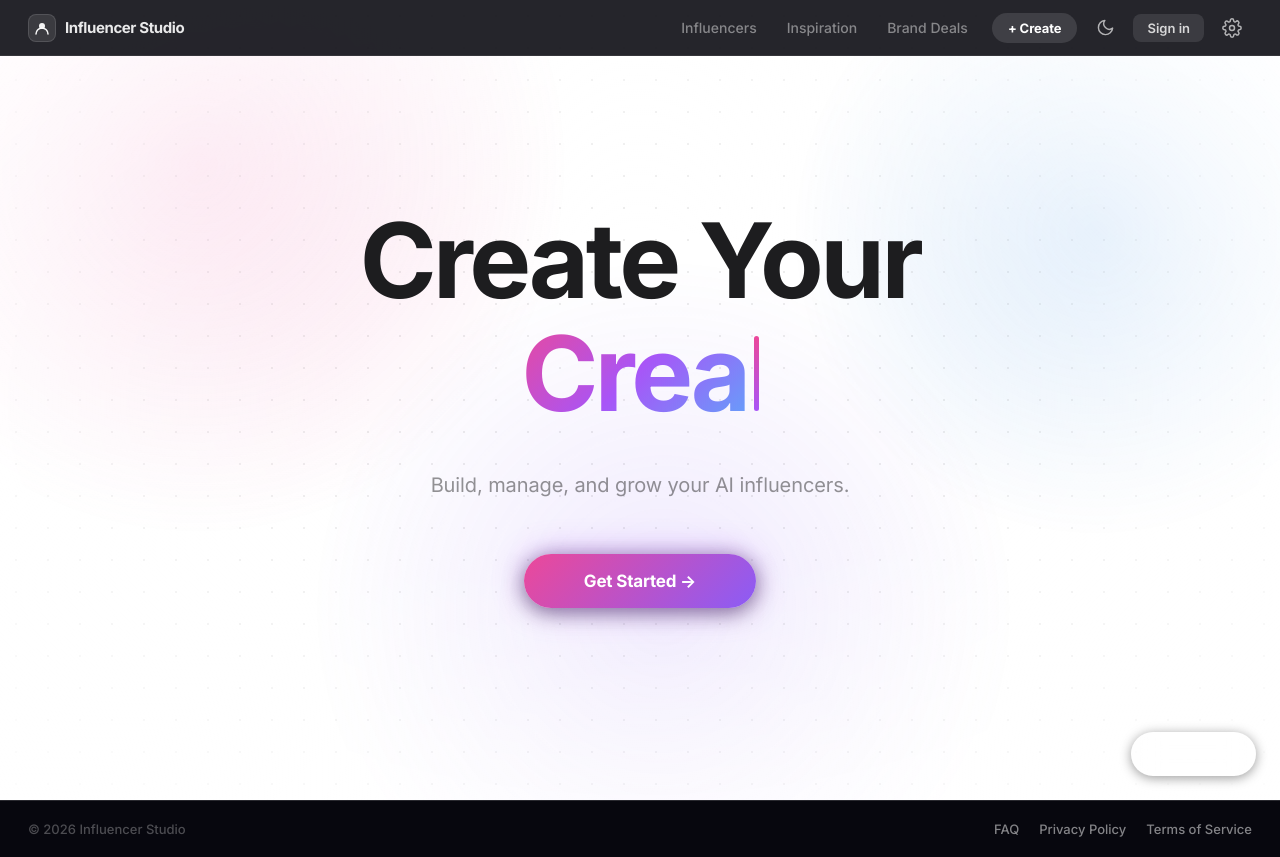
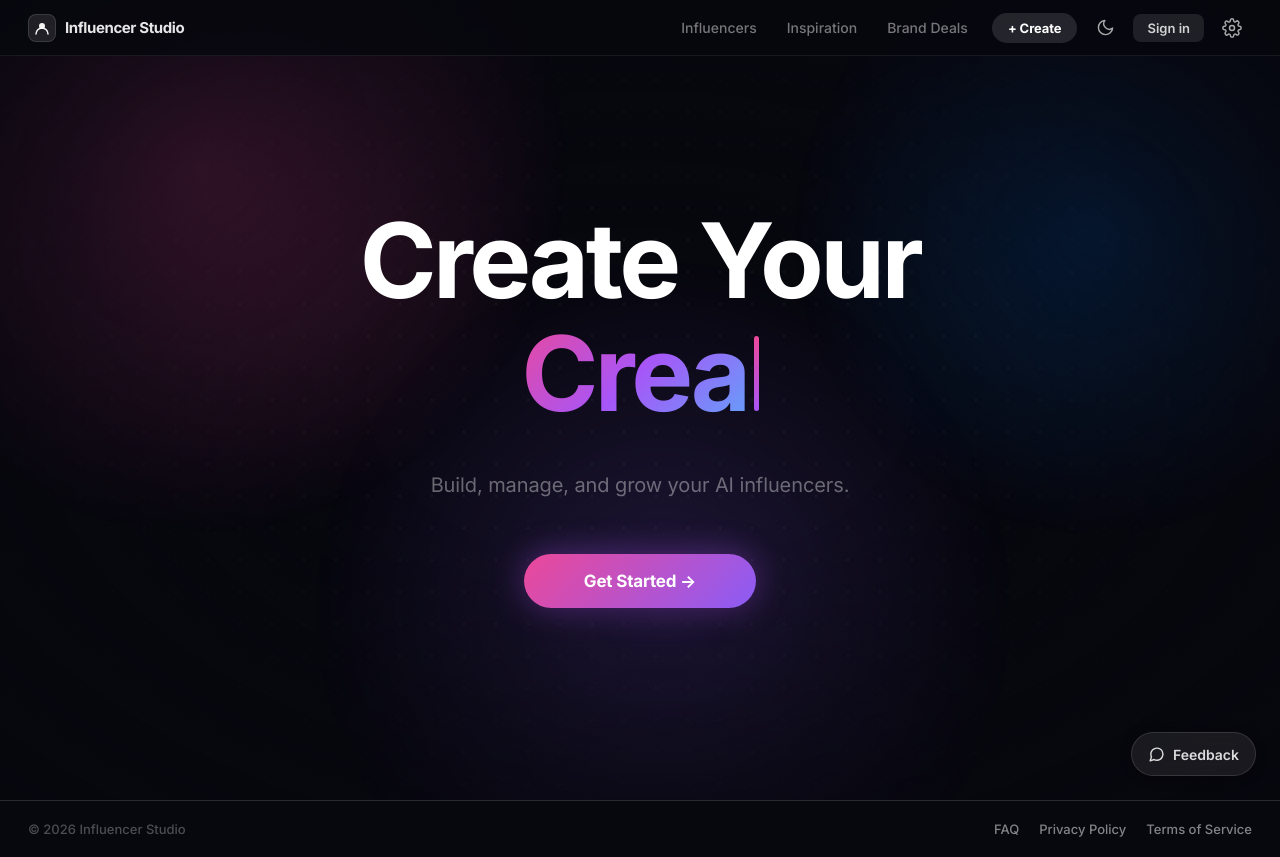
Before and after one commit to nataliashamoon/Natalia-ai-influencer, a React (Vite) app: page / in a window 1280 px wide. Built offline with nearby package versions, Linux system fonts and the light colour scheme; no server answers.

Commit message:
Theme-aware landing page — dark and light mode

```diff
--- a/src/pages/Landing.jsx
+++ b/src/pages/Landing.jsx
@@ -1,5 +1,6 @@
 import { useEffect, useState } from 'react'
 import { useNavigate } from 'react-router-dom'
+import { useTheme } from '../context/theme'
 
 const WORDS = ['Influencer', 'Creator', 'Avatar', 'Celebrity']
 const TYPE_SPEED = 75
@@ -62,6 +63,7 @@ const CARDS = [
 
 export default function Landing() {
   const navigate = useNavigate()
+  const { isDark } = useTheme()
   const animatedWord = useTypewriter()
 
   // Per-card: which image src + whether currently fading out
@@ -103,19 +105,19 @@ export default function Landing() {
       flexDirection: 'column',
       alignItems: 'center',
       justifyContent: 'center',
-      background: '#FFFFFF',
+      background: isDark ? '#07070E' : '#FFFFFF',
       overflow: 'hidden',
       padding: 'calc(var(--nav-h) + 40px) 24px 80px',
       textAlign: 'center',
     }}>
 
       {/* Orbs */}
-      <div style={{ position:'absolute', width:760, height:760, top:'-22%', left:'-18%', borderRadius:'50%', background:'radial-gradient(circle, rgba(236,72,153,0.18) 0%, transparent 65%)', animation:'orb1 14s ease-in-out infinite', pointerEvents:'none' }}/>
-      <div style={{ position:'absolute', width:620, height:620, top:'-14%', right:'-12%', borderRadius:'50%', background:'radial-gradient(circle, rgba(0,113,227,0.14) 0%, transparent 65%)', animation:'orb2 19s ease-in-out infinite', pointerEvents:'none' }}/>
-      <div style={{ position:'absolute', width:820, height:820, bottom:'-32%', left:'18%', borderRadius:'50%', background:'radial-gradient(circle, rgba(139,92,246,0.13) 0%, transparent 65%)', animation:'orb3 23s ease-in-out infinite', pointerEvents:'none' }}/>
+      <div style={{ position:'absolute', width:760, height:760, top:'-22%', left:'-18%', borderRadius:'50%', background:`radial-gradient(circle, rgba(236,72,153,${isDark?'0.28':'0.18'}) 0%, transparent 65%)`, animation:'orb1 14s ease-in-out infinite', pointerEvents:'none' }}/>
+      <div style={{ position:'absolute', width:620, height:620, top:'-14%', right:'-12%', borderRadius:'50%', background:`radial-gradient(circle, rgba(0,113,227,${isDark?'0.22':'0.14'}) 0%, transparent 65%)`, animation:'orb2 19s ease-in-out infinite', pointerEvents:'none' }}/>
+      <div style={{ position:'absolute', width:820, height:820, bottom:'-32%', left:'18%', borderRadius:'50%', background:`radial-gradient(circle, rgba(139,92,246,${isDark?'0.18':'0.13'}) 0%, transparent 65%)`, animation:'orb3 23s ease-in-out infinite', pointerEvents:'none' }}/>
 
       {/* Dot grid */}
-      <div style={{ position:'absolute', inset:0, backgroundImage:'radial-gradient(rgba(0,0,0,0.07) 1px, transparent 1px)', backgroundSize:'32px 32px', pointerEvents:'none' }}/>
+      <div style={{ position:'absolute', inset:0, backgroundImage:`radial-gradient(${isDark?'rgba(255,255,255,0.05)':'rgba(0,0,0,0.07)'} 1px, transparent 1px)`, backgroundSize:'32px 32px', pointerEvents:'none' }}/>
 
       {/* ── Floating influencer cards ── */}
       {CARDS.map((card, i) => {
@@ -145,7 +147,7 @@ export default function Landing() {
               animation: `cardFloat ${card.period}s ease-in-out ${card.delay}s infinite, cardSway ${card.sway}s ease-in-out ${card.delay * 0.7}s infinite`,
               borderRadius: 18,
               overflow: 'hidden',
-              boxShadow: '0 28px 70px rgba(0,0,0,0.18), 0 0 0 1px rgba(0,0,0,0.07)',
+              boxShadow: isDark ? '0 28px 70px rgba(0,0,0,0.65), 0 0 0 1px rgba(255,255,255,0.09)' : '0 28px 70px rgba(0,0,0,0.18), 0 0 0 1px rgba(0,0,0,0.07)',
               opacity: cardFade[i] ? 0 : 1,
               transition: 'opacity 0.75s ease',
             }}>
@@ -154,7 +156,7 @@ export default function Landing() {
                 alt=""
                 style={{ width: '100%', aspectRatio: '2/3', objectFit: 'cover', display: 'block' }}
               />
-              <div style={{ position:'absolute', inset:0, background:'linear-gradient(to top, rgba(0,0,0,0.25) 0%, transparent 55%)' }}/>
+              <div style={{ position:'absolute', inset:0, background:`linear-gradient(to top, rgba(0,0,0,${isDark?'0.45':'0.25'}) 0%, transparent 55%)` }}/>
             </div>
           </div>
         )
@@ -163,7 +165,7 @@ export default function Landing() {
       {/* Vignette */}
       <div style={{
         position: 'absolute', inset: 0,
-        background: 'radial-gradient(ellipse at 50% 50%, transparent 30%, rgba(255,255,255,0.88) 100%)',
+        background: isDark ? 'radial-gradient(ellipse at 50% 50%, transparent 30%, rgba(7,7,14,0.82) 100%)' : 'radial-gradient(ellipse at 50% 50%, transparent 30%, rgba(255,255,255,0.88) 100%)',
         pointerEvents: 'none', zIndex: 1,
       }}/>
 
@@ -171,7 +173,7 @@ export default function Landing() {
       <div style={{ maxWidth: 680, position: 'relative', zIndex: 2 }}>
 
 
-        <h1 style={{ fontSize:'clamp(62px,10vw,104px)', fontWeight:800, letterSpacing:'-3.5px', lineHeight:1.0, color:'#1D1D1F', marginBottom:2 }}>
+        <h1 style={{ fontSize:'clamp(62px,10vw,104px)', fontWeight:800, letterSpacing:'-3.5px', lineHeight:1.0, color: isDark ? '#fff' : '#1D1D1F', marginBottom:2 }}>
           Create Your
         </h1>
 
@@ -185,7 +187,7 @@ export default function Landing() {
           <span style={{ display:'inline-block', width:5, height:'0.72em', background:'linear-gradient(to bottom, #EC4899, #A855F7)', marginLeft:6, borderRadius:3, animation:'blink 1s step-end infinite', verticalAlign:'middle', flexShrink:0 }}/>
         </div>
 
-        <p style={{ fontSize:20, color:'rgba(0,0,0,0.42)', lineHeight:1.65, margin:'0 auto 52px', maxWidth:420, fontWeight:400, letterSpacing:'-0.1px' }}>
+        <p style={{ fontSize:20, color: isDark ? 'rgba(255,255,255,0.38)' : 'rgba(0,0,0,0.42)', lineHeight:1.65, margin:'0 auto 52px', maxWidth:420, fontWeight:400, letterSpacing:'-0.1px' }}>
           Build, manage, and grow your AI influencers.
         </p>
 
```
